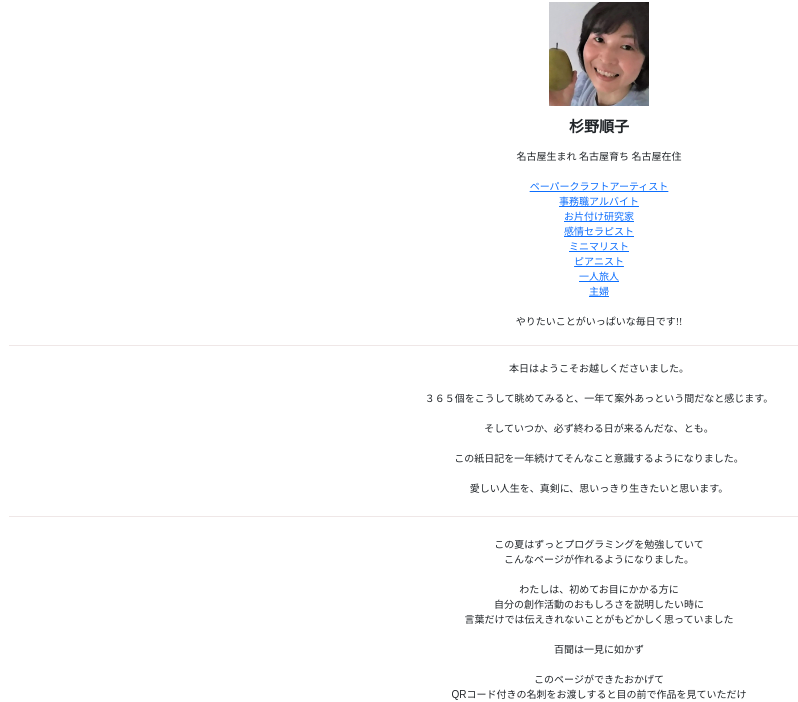
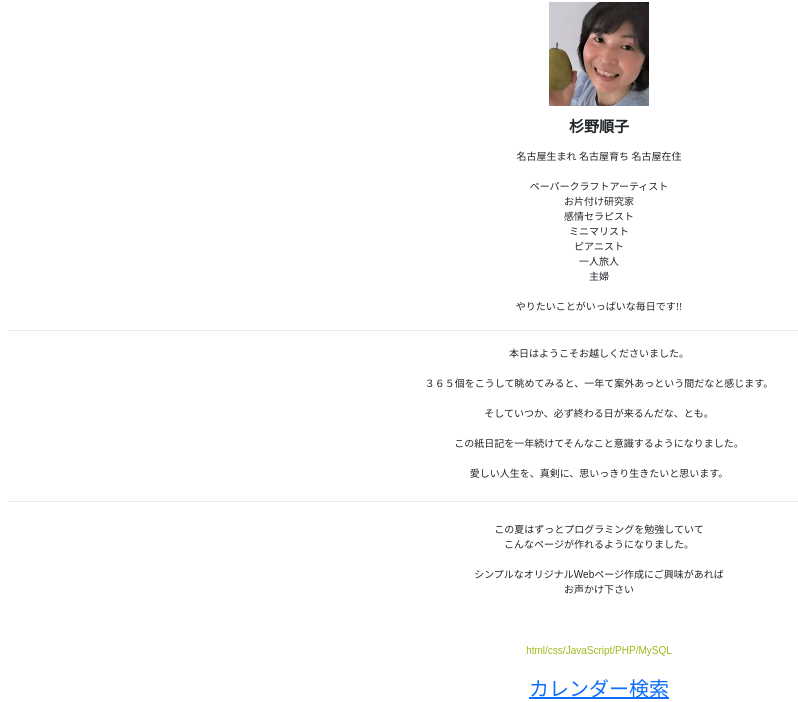
Before and after one commit to junko-lafrance/4paperdiary, a plain HTML site: page profile.html in a window 1280 px wide. Shown: the part 92-794 px from the top of the page, without its empty margins (41-839 px from the left). Drawn offline with nearby package versions, Linux system fonts and the light colour scheme.

Commit message:
作品展表示1

```diff
--- a/profile.html
+++ b/profile.html
@@ -45,14 +45,13 @@
 
                                 <p>名古屋生まれ 名古屋育ち 名古屋在住<br><br>
 
-                                <a href="">ペーパークラフトアーティスト</a><br>
-                                <a href="">事務職アルバイト</a><br>
-                                <a href="">お片付け研究家</a><br>
-                                <a href="">感情セラピスト</a><br>
-                                <a href="">ミニマリスト</a><br>
-                                <a href="">ピアニスト</a><br>
-                                <a href="">一人旅人</a><br>
-                                <a href="">主婦</a><br>
+                                ペーパークラフトアーティスト<br>
+                                お片付け研究家<br>
+                                感情セラピスト<br>
+                                ミニマリスト<br>
+                                ピアニスト<br>
+                                一人旅人<br>
+                                主婦<br>
 
                                 <br>
 
@@ -85,17 +84,10 @@
                         <div class="work_coment">
                             <p>この夏はずっとプログラミングを勉強していて<br>
                             こんなページが作れるようになりました。<br><br>
-                            わたしは、初めてお目にかかる方に<br>
-                            自分の創作活動のおもしろさを説明したい時に<br>
-                            言葉だけでは伝えきれないことがもどかしく思っていました<br><br>
-                            百聞は一見に如かず<br><br>
-                            このページができたおかげて<br>
-                            QRコード付きの名刺をお渡しすると目の前で作品を見ていただけ<br>
-                            話が弾むようになりました<br><br>
-                            ホームページほど気負わず、気楽な自己紹介のツールとして<br>
-                            こんな感じのシンプルなオリジナルWeb名刺を<br>
-                            あなたも作ってみたくなったら<br>
-                            どうぞお声かけください。</p><br>
+                            シンプルなオリジナルWebページ作成にご興味があれば<br>
+                            お声かけ下さい<br><br>
+
+                            </p><br>
                         </div>
 
                             <p class="color-yellow">html/css/JavaScript/PHP/MySQL</p>
@@ -104,7 +96,7 @@
 
                 <!-- top_linkの箱-->
                 <div class="box-index_link">
-                        <a href="/4paperdiary/">洋梨雑貨店</a>
+                        <a href="/4paperdiary/">カレンダー検索</a>
                 </div>
 
             <!-- footer-->
```
Also changed, not shown: index.html (+15 -15 lines).
